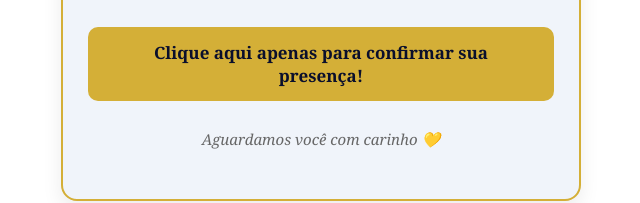
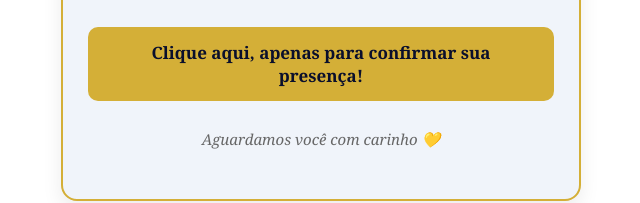
Before and after one commit to FatimaDev-devvv/My-graduation, a plain HTML site: page index.html in a window 1280 px wide. Shown: the part 515-718 px from the top of the page, 319-959 px from the left. Drawn offline with Linux system fonts and the light colour scheme.

Commit message:
Update index.html

```diff
--- a/index.html
+++ b/index.html
@@ -151,7 +151,7 @@
       target="_blank"
       rel="noopener noreferrer"
       class="whatsapp-button">
-      Clique aqui apenas para confirmar sua presença!
+      Clique aqui, apenas para confirmar sua presença!
     </a>
 
     <p class="footer">Aguardamos você com carinho 💛</p>
```
